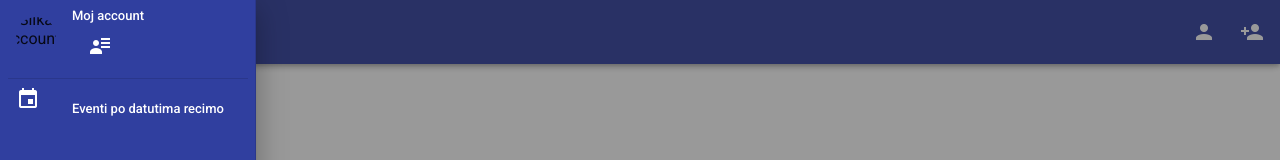
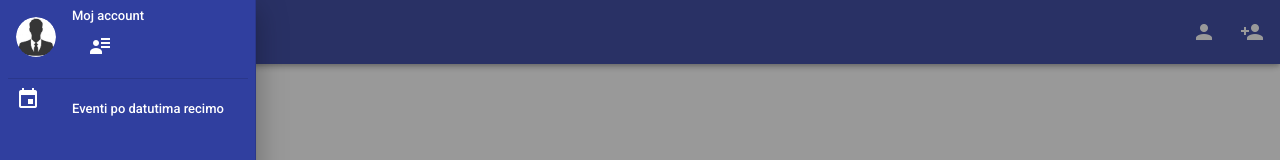
Before and after one commit to alenbesenic/PEfrontend, a Vue app: page / in a window 1280 px wide. Both pictures are taken after a click on the button 28 px from the left and 32 px from the top of the page. Shown: the top 160 px of the page. Built offline with nearby package versions, Linux system fonts and the light colour scheme.

Commit message:
Commit on master

```diff
--- a/src/components/Appbar.vue
+++ b/src/components/Appbar.vue
@@ -19,7 +19,7 @@
             <v-list dense nav class="py-0">
                 <v-list-item two-line :class="miniVariant && 'px-0'">
                     <v-list-item-avatar>
-                        <p>Slika accounta</p>
+                        <img src="./avatar.jpg">
                     </v-list-item-avatar>
 
                     <v-list-item-content>
```
Also changed, not shown: src/components/avatar.jpg (added).
